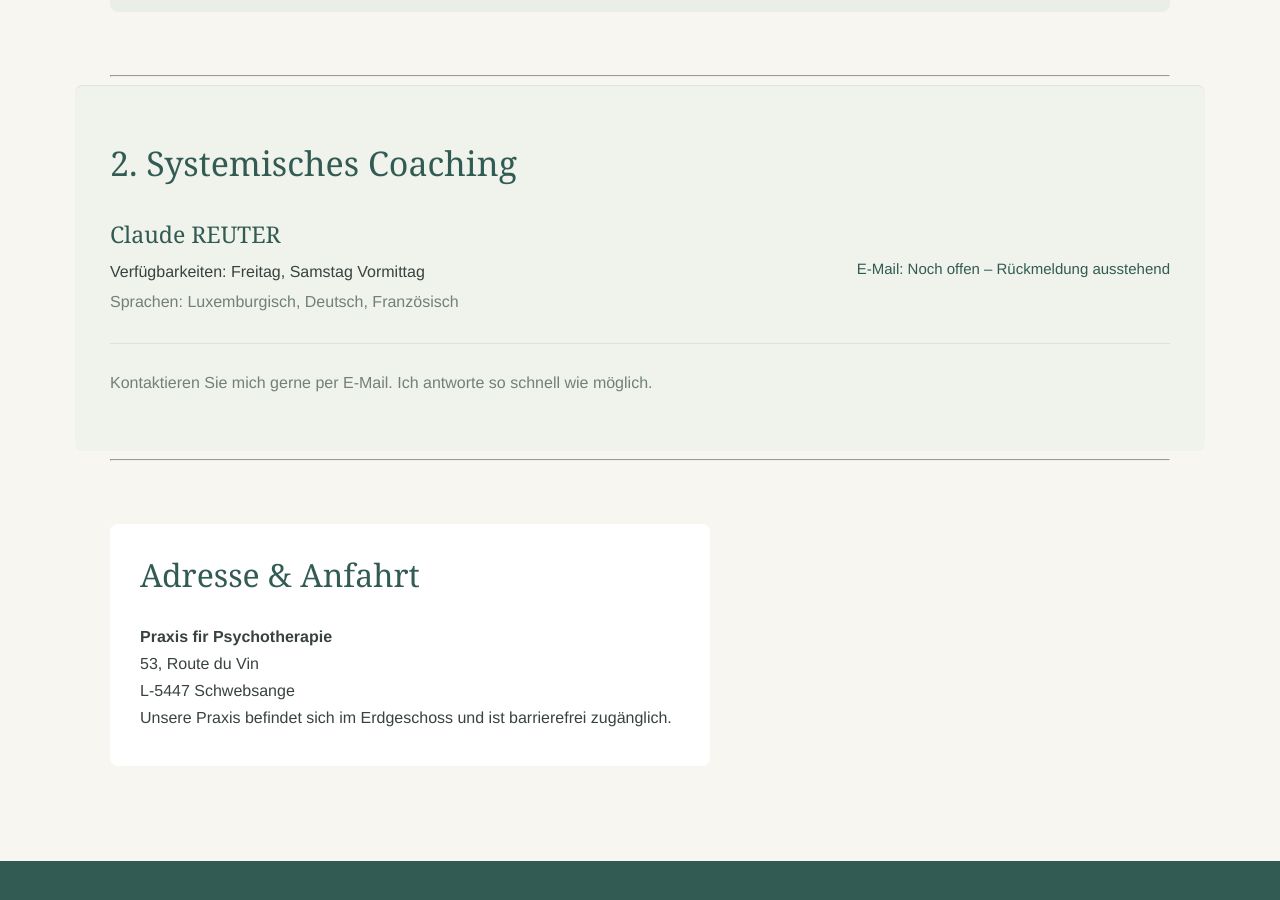
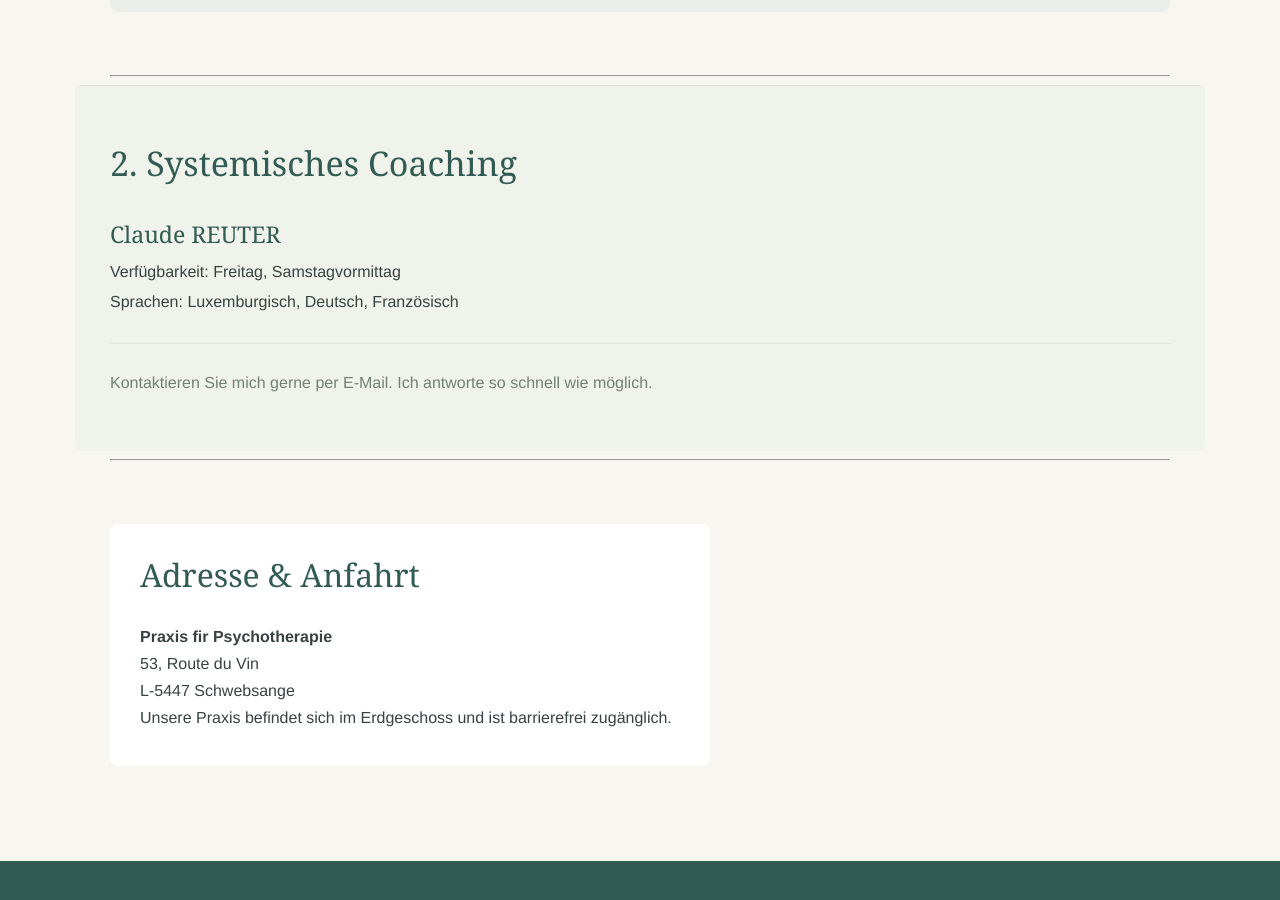
Before and after one commit to bjoernbrightside/praxis-schwebsange, a Jekyll site: the page built from de/index.md, in a window 1280 px wide and 900 px high, scrolled down 1577 px. Built offline with Jekyll 4.4.1, drawn with Linux system fonts in a browser that asks for light colours.

Commit message:
Update index.md

```diff
--- a/de/index.md
+++ b/de/index.md
@@ -96,11 +96,11 @@ Weitere Informationen finden Sie hier:
 <div class="person">
   <div class="person-details">
     <h3>Claude REUTER</h3>
-    <p class="availability">Verfügbarkeiten: Freitag, Samstag Vormittag</p>
-    <p class="languages">Sprachen: Luxemburgisch, Deutsch, Französisch</p>
+    <p>Verfügbarkeit: Freitag, Samstagvormittag</p>
+    <p>Sprachen: Luxemburgisch, Deutsch, Französisch</p>
   </div>
   <div class="person-email">
-    E-Mail: Noch offen – Rückmeldung ausstehend
+    <!-- E-Mail-Adresse später hier ergänzen -->
   </div>
 </div>
 
```
